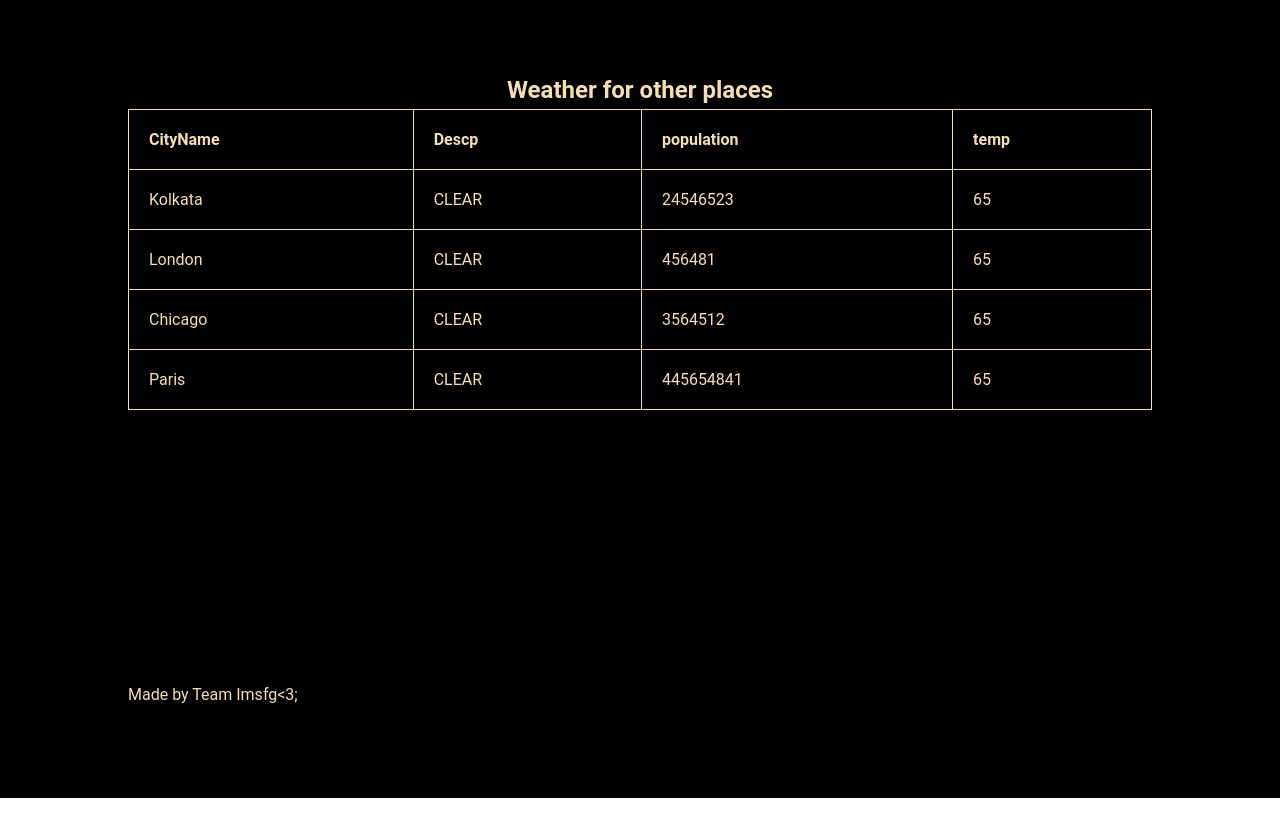
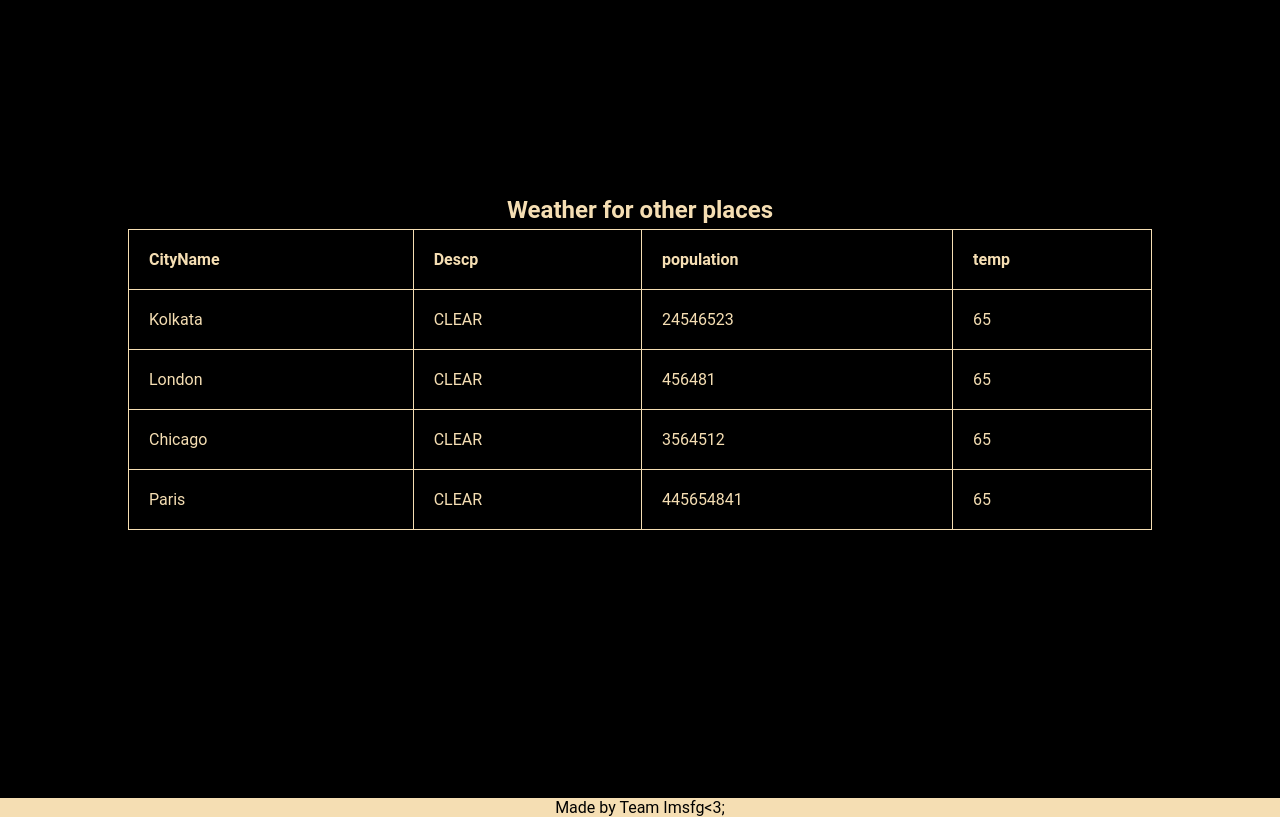
Before and after one commit to imsfg/skidity, a plain HTML site: page index.html in a window 1280 px wide. Shown: the part 762-1579 px from the top of the page. Drawn offline with Linux system fonts and the light colour scheme; no server answers; a web font is replaced by a local one.

Commit message:
Add files via upload

```diff
--- a/ex.css
+++ b/ex.css
@@ -133,9 +133,9 @@ input[type=text]:focus{
         text-align: left;
     }
   .page2{
+    background: rgb(0, 0, 0);
     min-height: 100vh;
     min-width: 100%;
-    background: rgb(0, 0, 0);
     color: wheat;
   }
   .data{
@@ -143,7 +143,7 @@ input[type=text]:focus{
     margin: auto;
     text-align: center;
     position: absolute;
-    top:125%;
+    top:140%;
     left: 50%;
     transform: translate(-50%,-50%);
   }
@@ -349,6 +349,11 @@ input[type=text]:focus{
   .data{
     width: 95%;
   }
+  .page2{
+    min-height: 100vh;
+    min-width: 100%;
+    color: wheat;
+  }
  }
 
  @media only screen and (max-width: 442px){
@@ -359,6 +364,7 @@ input[type=text]:focus{
  }
 
  footer{
-  position: absolute;
-  top: 180%;
+  /* margin-top: auto; */
+  text-align: center;
+background-color: wheat;
  }
--- a/index.html
+++ b/index.html
@@ -196,10 +196,11 @@
                 <td id="d2">65</td>
             </tr>
           </table>
-          <footer id="footer">
-            Made by Team Imsfg<3;
-          </footer>
+          </div>
     </section>
+    <footer id="footer">
+      Made by Team Imsfg<3;
+    </footer>
     <script src="ex.js"></script>
   </body>
 </html>
```
